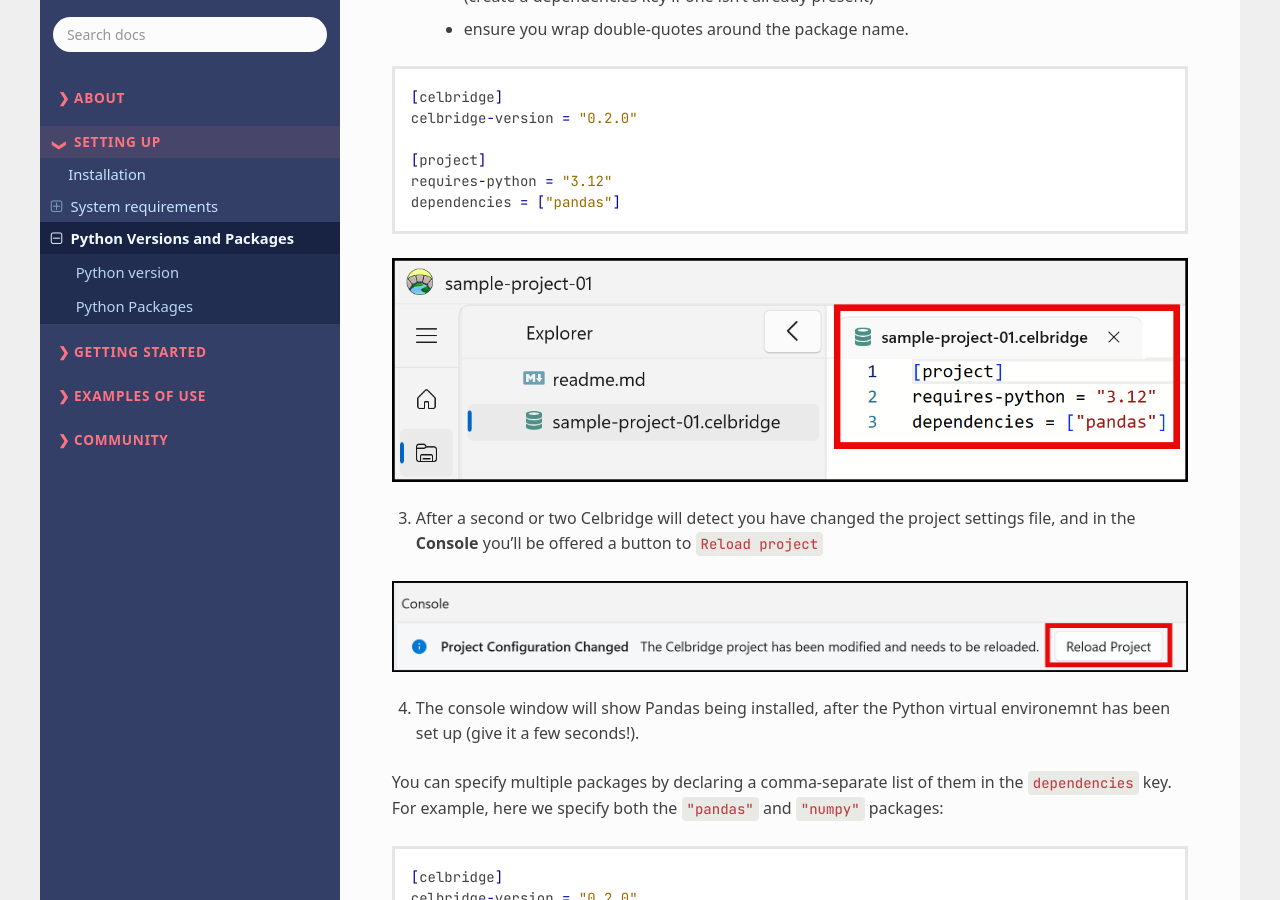
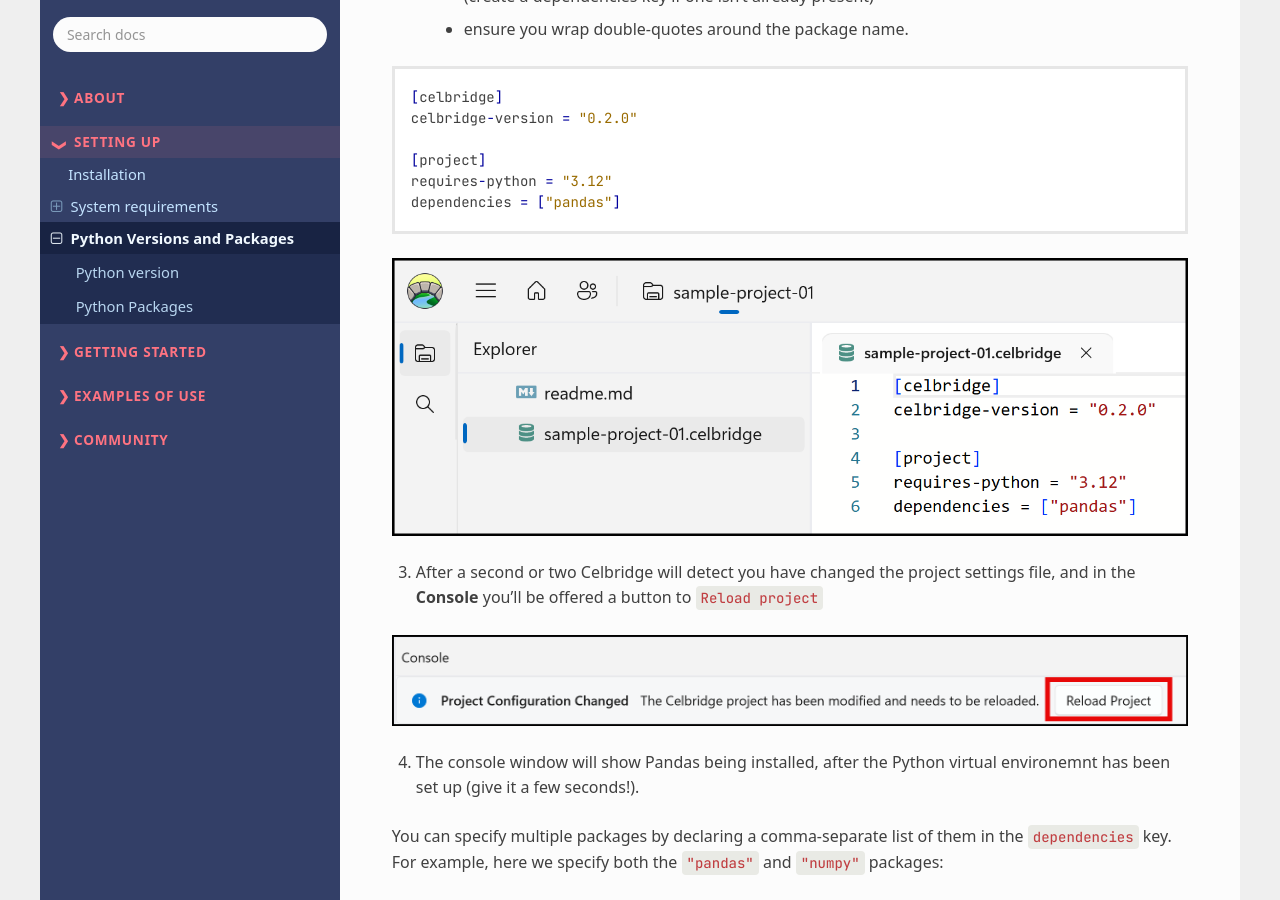
Before and after one commit to celbridge-org/celbridge-docs, a Sphinx documentation site: the page built from docs/02_setup/python_versions.md, in a window 1280 px wide and 900 px high, scrolled down 1439 px. Built offline with Sphinx 7.4.7 and the Read the Docs theme 3.1.0, drawn with Linux system fonts in a browser that asks for light colours.

Commit message:
updated for new images

````diff
--- a/docs/02_setup/python_versions.md
+++ b/docs/02_setup/python_versions.md
@@ -52,7 +52,7 @@
 dependencies = ["pandas"]
 ```
 
-```{image} /02_setup/images/dependencies_pandas.png
+```{image} /02_setup/images/dependencies_pandas2.png
 :alt: Screenshot showing Python version and extensions in .celbridge configuration
 :  file
 ```
````
Also changed, not shown: docs/03_getting_started/console.md (+1 -1 lines).
